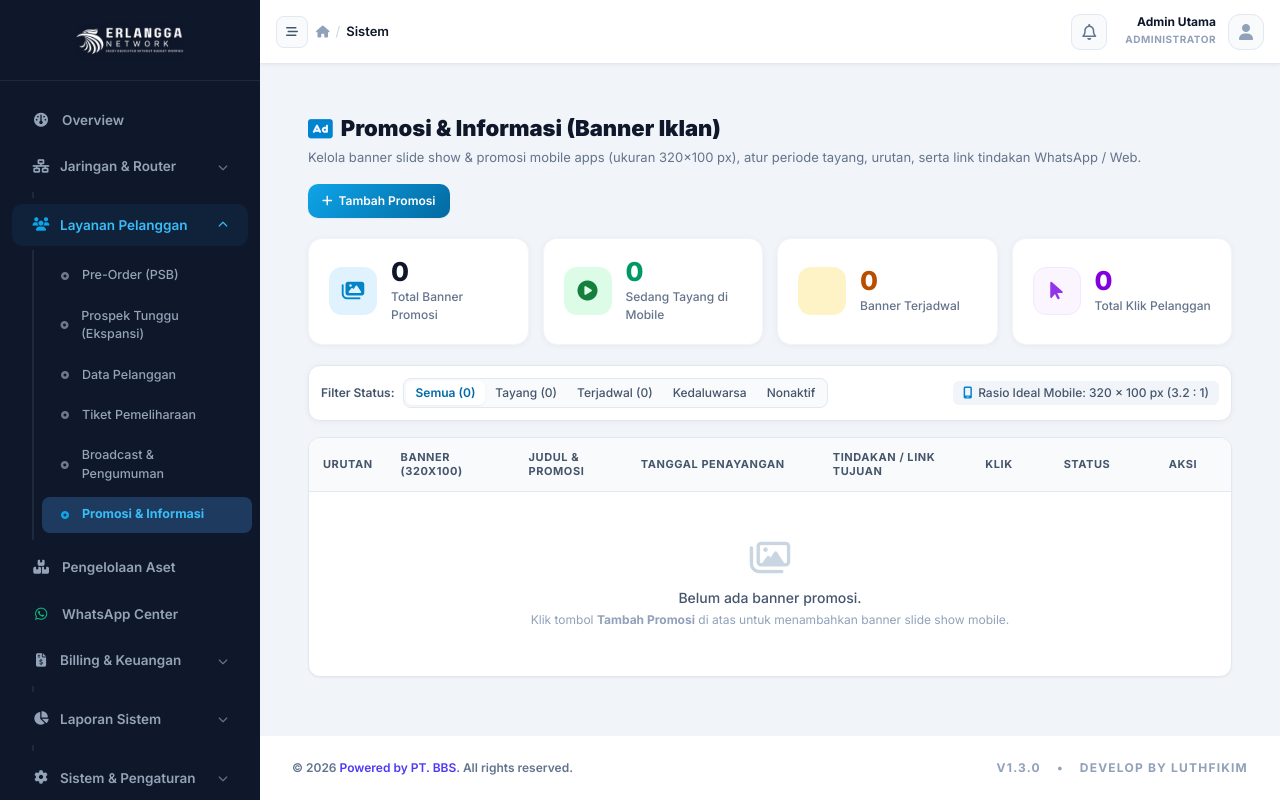
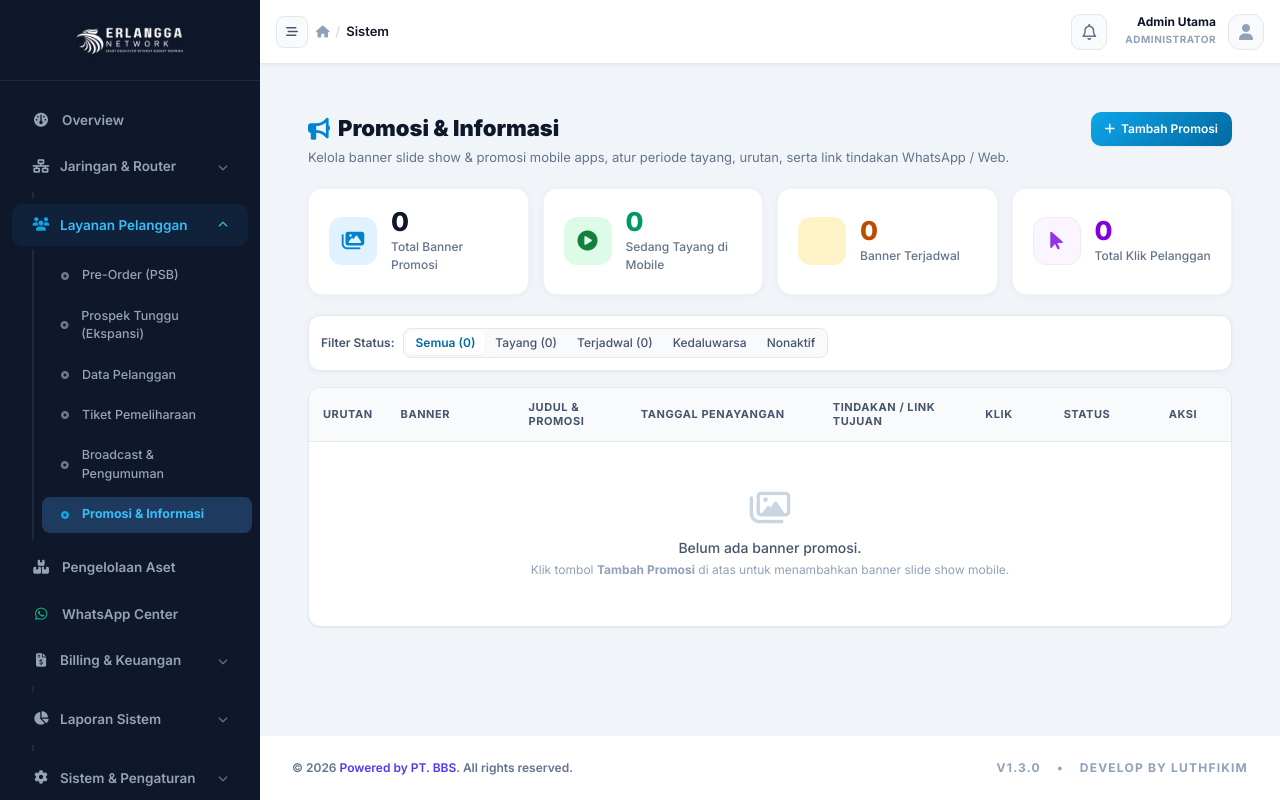
Before and after one commit to muhfihakim/app-erlangga-net, a Laravel app: page /banners in a window 1280 px wide. Run offline with Laravel 12, Linux system fonts and the light colour scheme; a user stored in the database is signed in; data comes from the database, SQL or seed files in the repository; data that the repository does not hold is empty; style sheets or scripts are compiled from the project's sources; some libraries are stand-ins or nearby versions.

Commit message:
fix(banner): fix openCreateModal script section, remove Ad badge and clean 320x100 text

```diff
--- a/resources/views/banners/index.blade.php
+++ b/resources/views/banners/index.blade.php
@@ -38,10 +38,10 @@
     <div style="display:flex;align-items:flex-start;justify-content:space-between;gap:1rem;margin-bottom:1.25rem;flex-wrap:wrap;">
         <div>
             <h1 style="font-size:22px;font-weight:900;margin:0;display:flex;align-items:center;gap:0.5rem;">
-                <i class="fa-solid fa-rectangle-ad text-sky-600"></i> Promosi & Informasi (Banner Iklan)
+                <i class="fa-solid fa-bullhorn text-sky-600"></i> Promosi & Informasi
             </h1>
             <p style="font-size:13px;color:#64748b;margin:3px 0 0;">
-                Kelola banner slide show & promosi mobile apps (ukuran 320x100 px), atur periode tayang, urutan, serta link tindakan WhatsApp / Web.
+                Kelola banner slide show & promosi mobile apps, atur periode tayang, urutan, serta link tindakan WhatsApp / Web.
             </p>
         </div>
         <div class="flex items-center gap-2">
@@ -113,12 +113,6 @@
                 </a>
             </div>
         </div>
-
-        <div class="flex items-center gap-2 text-xs text-slate-500">
-            <span class="inline-flex items-center gap-1.5 px-2.5 py-1 bg-slate-100 rounded-md font-medium text-slate-600">
-                <i class="fa-solid fa-mobile-screen text-sky-600"></i> Rasio Ideal Mobile: 320 x 100 px (3.2 : 1)
-            </span>
-        </div>
     </div>
 
     <!-- Table Section -->
@@ -128,7 +122,7 @@
                 <thead>
                     <tr class="bg-slate-50 border-b border-slate-200 text-slate-600 font-bold uppercase tracking-wider text-[11px]">
                         <th class="py-3 px-3.5 text-center w-14">Urutan</th>
-                        <th class="py-3 px-3.5 w-32">Banner (320x100)</th>
+                        <th class="py-3 px-3.5 w-32">Banner</th>
                         <th class="py-3 px-3.5">Judul & Promosi</th>
                         <th class="py-3 px-3.5 w-48">Tanggal Penayangan</th>
                         <th class="py-3 px-3.5">Tindakan / Link Tujuan</th>
@@ -243,7 +237,7 @@
                             </div>
                             <div>
                                 <h3 class="text-base font-bold leading-none">Tambah Banner Promosi & Informasi</h3>
-                                <p class="text-sky-100 text-xs mt-1">Unggah banner berukuran 320 x 100 px untuk slider mobile app.</p>
+                                <p class="text-sky-100 text-xs mt-1">Unggah banner untuk slider mobile app.</p>
                             </div>
                         </div>
                         <button type="button" onclick="closeCustomModal('createBannerModal')" class="text-white/80 hover:text-white transition">
@@ -262,12 +256,12 @@
 
                         <!-- Upload Banner Image & Live Preview -->
                         <div>
-                            <label class="font-semibold text-slate-700 block mb-1">Gambar Banner (Rasio 3.2 : 1 / Ukuran 320x100 px) <span class="text-rose-500">*</span></label>
+                            <label class="font-semibold text-slate-700 block mb-1">Gambar Banner <span class="text-rose-500">*</span></label>
                             <div class="flex flex-col sm:flex-row items-center gap-4">
                                 <div class="banner-preview-box" id="create_preview_wrap">
                                     <span class="text-slate-400 text-center text-[11px] p-2" id="create_preview_placeholder">
                                         <i class="fa-regular fa-image text-2xl block mb-1 text-slate-300"></i>
-                                        Preview Banner (320 x 100 px)
+                                        Preview Banner
                                     </span>
                                     <img id="create_preview_img" src="" alt="Preview Banner" class="hidden">
                                 </div>
@@ -515,10 +509,30 @@
         </div>
     </div>
 
-    @section('Js')
+    @section('Scripts')
         <script>
             const defaultSupportWa = "{{ $defaultWa }}";
             let pendingDeleteId = null;
+
+            function openCustomModal(modalId) {
+                const modal = document.getElementById(modalId);
+                if (modal) {
+                    modal.classList.remove('hidden');
+                    modal.classList.add('open');
+                    document.body.style.overflow = 'hidden';
+                }
+            }
+
+            function closeCustomModal(modalId) {
+                const modal = document.getElementById(modalId);
+                if (modal) {
+                    modal.classList.add('hidden');
+                    modal.classList.remove('open');
+                    if (!document.querySelector('.open:not(.hidden)')) {
+                        document.body.style.overflow = '';
+                    }
+                }
+            }
 
             function openCreateModal() {
                 document.getElementById('createBannerForm').reset();
@@ -780,6 +794,20 @@
                     alert('Gagal menghapus banner.');
                 });
             }
+
+            // Daftarkan fungsi ke window scope agar selalu dapat diakses oleh onclick
+            window.openCustomModal = openCustomModal;
+            window.closeCustomModal = closeCustomModal;
+            window.openCreateModal = openCreateModal;
+            window.openEditModal = openEditModal;
+            window.handleImagePreview = handleImagePreview;
+            window.toggleEndDate = toggleEndDate;
+            window.fillWaTemplate = fillWaTemplate;
+            window.handleCreateSubmit = handleCreateSubmit;
+            window.handleEditSubmit = handleEditSubmit;
+            window.toggleBannerStatus = toggleBannerStatus;
+            window.confirmDeleteBanner = confirmDeleteBanner;
+            window.executeDeleteBanner = executeDeleteBanner;
         </script>
     @endsection
 </x-layouts.app>
--- a/resources/views/components/layouts/mobile-nav.blade.php
+++ b/resources/views/components/layouts/mobile-nav.blade.php
@@ -153,7 +153,7 @@
             @endif
             @if ($isAdmin)
                 <a class="mobile-grid-item {{ Request::is('banners*') ? 'active' : '' }}" href="{{ route('banners.index') }}">
-                    <i class="fa-solid fa-rectangle-ad"></i>
+                    <i class="fa-solid fa-bullhorn"></i>
                     <span>Promosi</span>
                 </a>
             @endif
```
